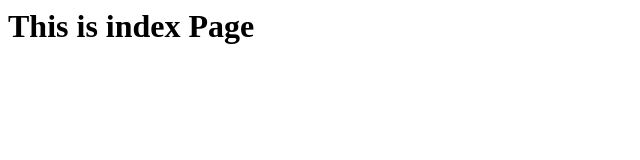
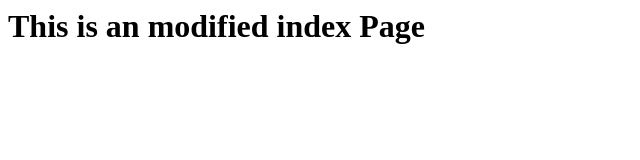
Before and after one commit to istudydatascience/first-app, a plain HTML site: page index.html in a window 1280 px wide. Shown: the whole page, without its empty margins (0-640 px from the left). Drawn offline with Linux system fonts and the light colour scheme.

Commit message:
Update index.html
버전 업

```diff
--- a/index.html
+++ b/index.html
@@ -1,3 +1,3 @@
 <html>
-  <h1>This is index Page</h1>
+  <h1>This is an modified index Page</h1>
 </html>
```
